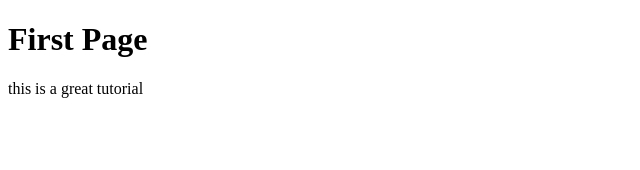
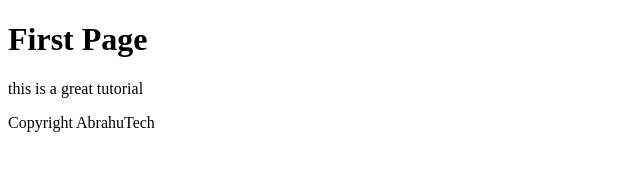
Before and after one commit to abrahutech/git-course, a plain HTML site: page index.html in a window 1280 px wide. Shown: the whole page, without its empty margins (0-640 px from the left). Drawn offline with Linux system fonts and the light colour scheme.

```diff
--- a/index.html
+++ b/index.html
@@ -3,5 +3,6 @@
     <body>
         <h1>First Page</h1>
         <p>this is a great tutorial</p>
+        <footer>Copyright AbrahuTech</footer>
     </body>
 </html>
```
Also changed, not shown: config.js (added).
